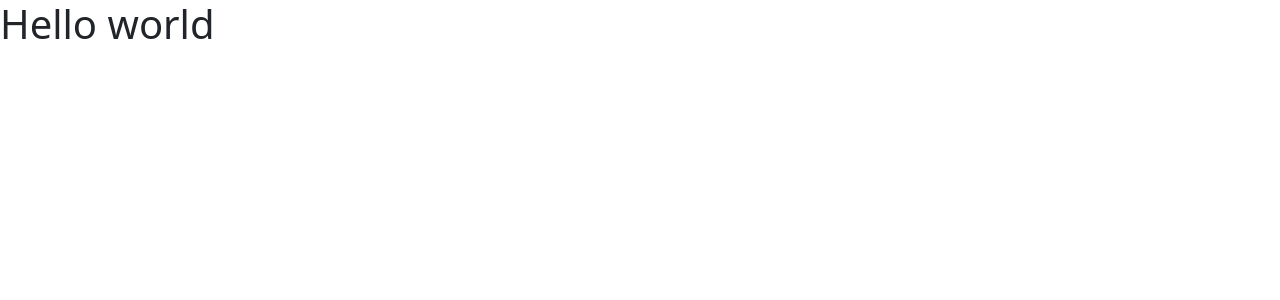
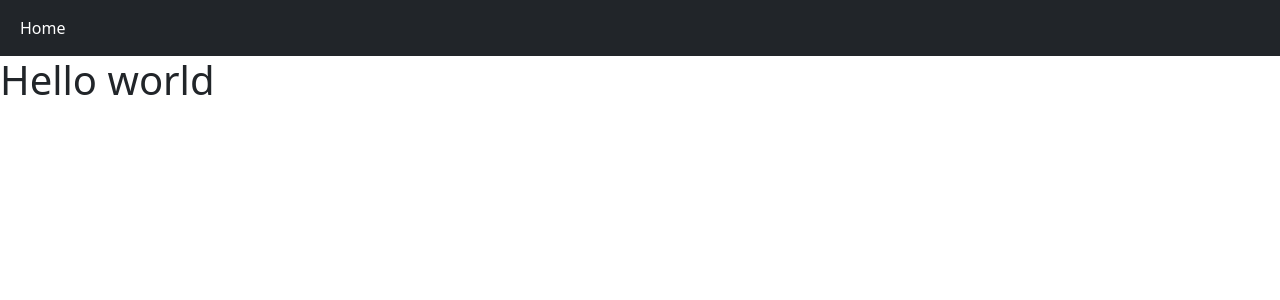
Before and after one commit to Anonyms-david83/team-source, a Flask app: page / in a window 1280 px wide. Shown: the top 300 px of the page. Run offline with Flask 3, Linux system fonts and the light colour scheme.

Commit message:
navbar initialized

```diff
--- a/series 1/Exercise/advertisement/templates/base.html
+++ b/series 1/Exercise/advertisement/templates/base.html
@@ -9,7 +9,10 @@
 </head>
 <body>
 
+{% include 'nav.html' %}
+
 {% block body %} {% endblock body %}
+
 
 <script src="https://cdn.jsdelivr.net/npm/bootstrap@5.3.3/dist/js/bootstrap.bundle.min.js" integrity="sha384-YvpcrYf0tY3lHB60NNkmXc5s9fDVZLESaAA55NDzOxhy9GkcIdslK1eN7N6jIeHz" crossorigin="anonymous"></script>
 </body>
--- /dev/null
+++ b/series 1/Exercise/advertisement/templates/nav.html
@@ -0,0 +1,7 @@
+<nav class="navbar navbar-expand-lg navbar-dark bg-dark">
+    <div class="container-fluid">
+        <div class="navbar-nav">
+            <a class="nav-link active" href="#">Home</a>
+        </div>
+    </div>
+</nav>
```
Also changed, not shown: series 1/Exercise/advertisement/instance/db.sqlite3 (added).
